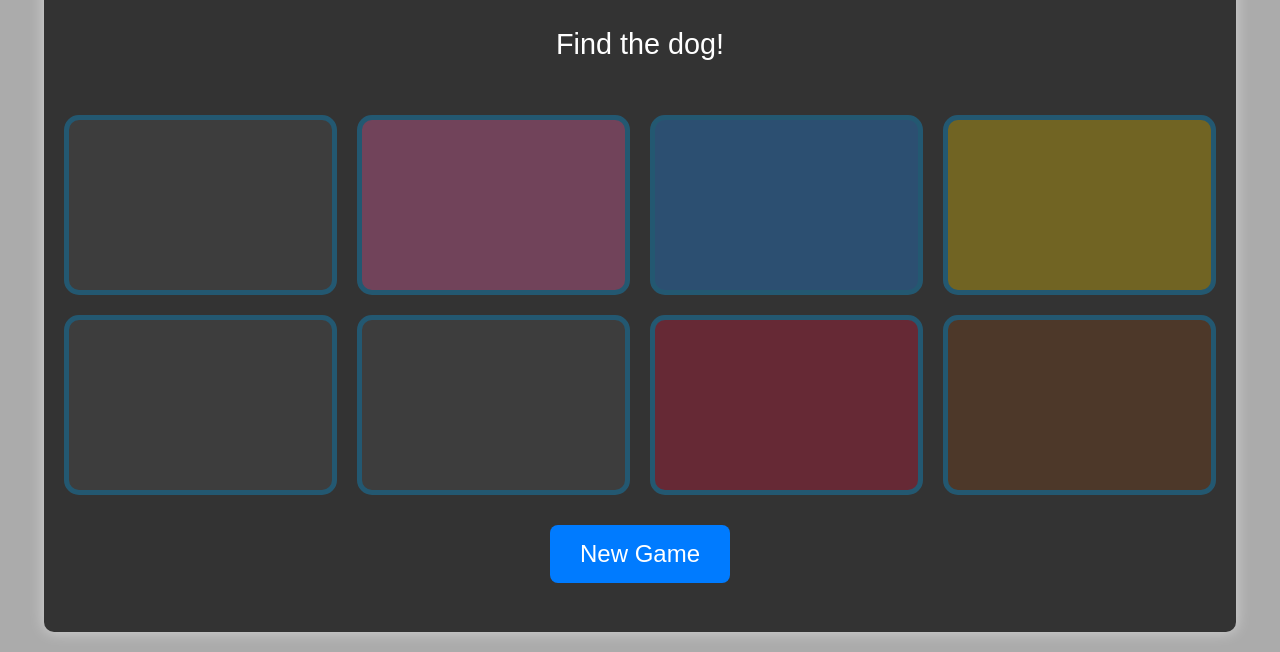
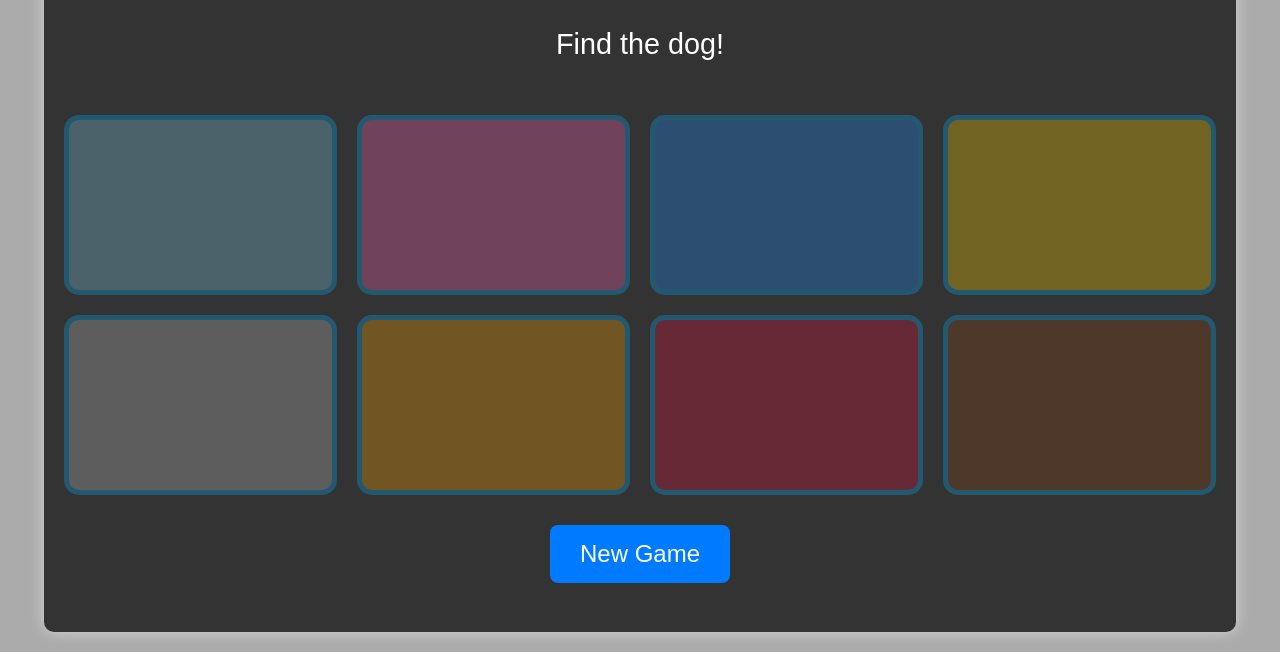
Before and after one commit to Alan9072/EchoExplorer, a plain HTML site: page index.html in a window 1280 px wide. Both pictures are taken after a click on the button "Start Game". Shown: the part 148-800 px from the top of the page. Drawn offline with Linux system fonts and the light colour scheme.

Commit message:
Add styles for rooster and sheep sound spots; update peacock styles

```diff
--- a/style.css
+++ b/style.css
@@ -101,10 +101,10 @@ h1 {
     content: '🐱';
 }
 
-.sound-spot[data-sound="bird"] {
+.sound-spot[data-sound="peacock"] {
     background-color: #87CEEB; /* Sky Blue */
 }
-.sound-spot[data-sound="bird"]::before {
+.sound-spot[data-sound="peacock"]::before {
     content: '🐦';
 }
 
@@ -127,6 +127,20 @@ h1 {
 }
 .sound-spot[data-sound="car"]::before {
     content: '🚗';
+}
+
+.sound-spot[data-sound="rooster"] {
+    background-color: #FFA500; /* Orange */
+}
+.sound-spot[data-sound="rooster"]::before {
+    content: '🐓';
+}
+
+.sound-spot[data-sound="sheep"] {
+    background-color: #C0C0C0; /* Silver */
+}
+.sound-spot[data-sound="sheep"]::before {
+    content: '🐑';
 }
 
 /* Hover effect */
```
Also changed, not shown: 1 other file.
